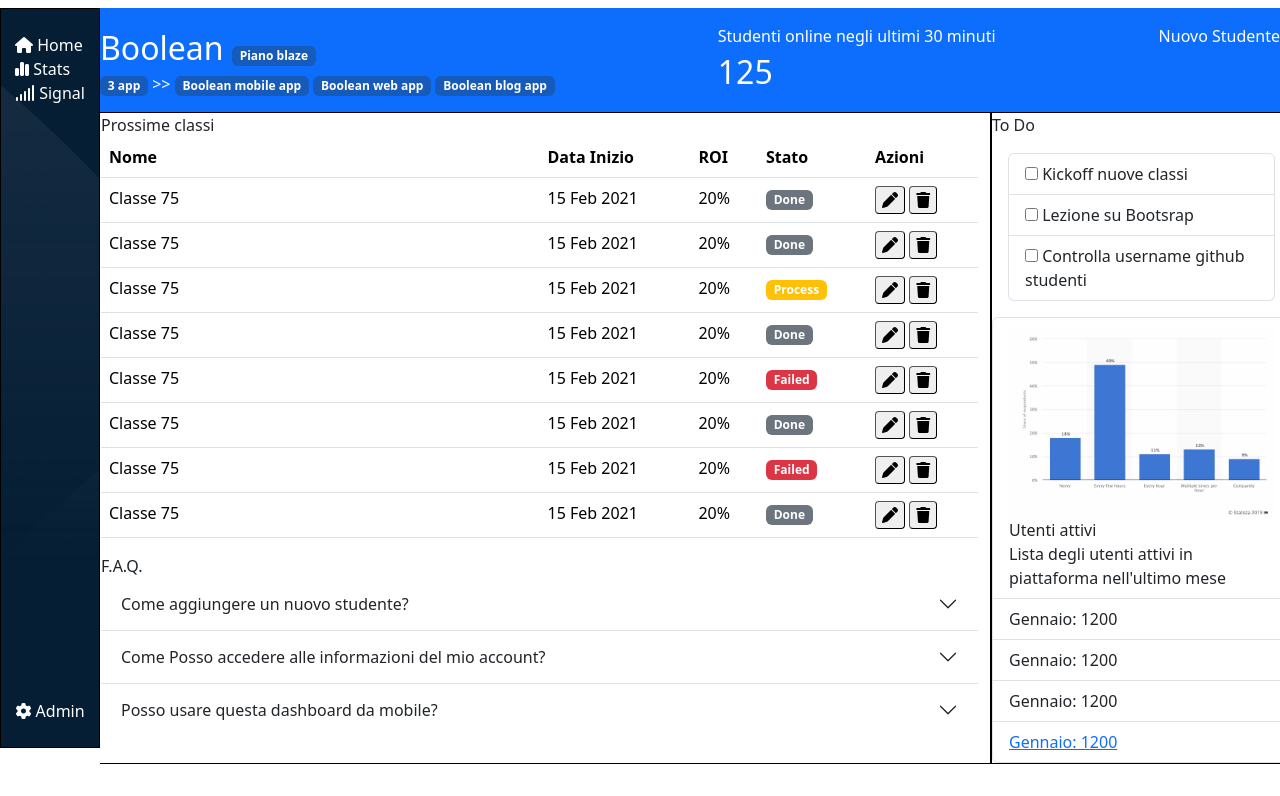
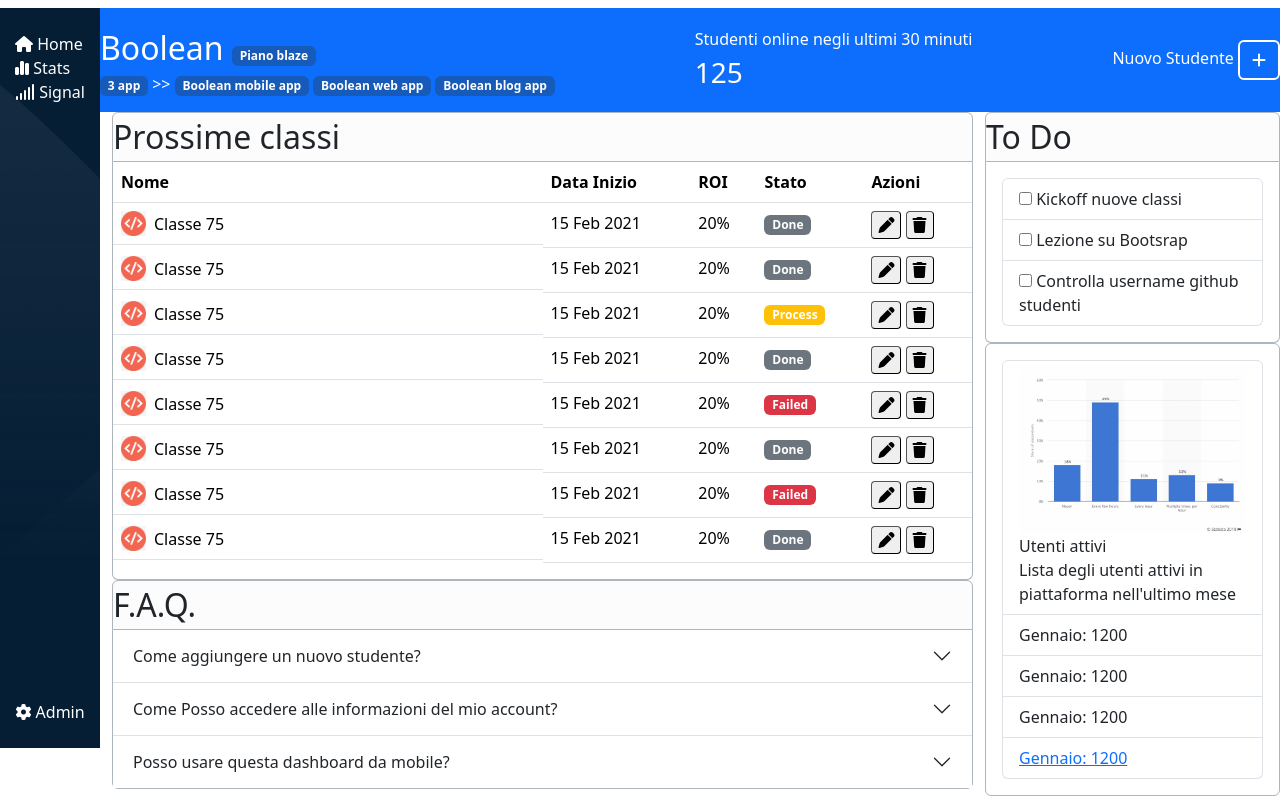
Before and after one commit to nabilmoutahir/html-css-bootstrap-dashboard, a plain HTML site: page index.html in a window 1280 px wide. Shown: the part 52-848 px from the top of the page. Before the commit the page ends 816 px from the top, so only its background shows below. Drawn offline with nearby package versions, Linux system fonts and the light colour scheme.

Commit message:
style: tables

```diff
--- a/css/style.css
+++ b/css/style.css
@@ -1,6 +1,6 @@
-.debug {
+/* .debug {
     border: 1px solid black;
-}
+} */
 
 /**** HEADER **********************************************/
 /**** NAV BAR *****/
@@ -24,3 +24,8 @@
 #dashboard {
     width: calc(100vw - 100px);
 }
+
+
+.class_avatar {
+    height: 25px;
+}
--- a/index.html
+++ b/index.html
@@ -102,7 +102,7 @@
 
             <section id="dashboard">
                 <div id="dash_student" class="bg-primary py-3">
-                    <div class="d-flex justify-content-between text-white">
+                    <div class="d-flex justify-content-between align-items-center text-white">
                         <div>
                             <div>
                                 <span class="fs-2">
@@ -126,28 +126,47 @@
                                 Studenti online negli ultimi 30 minuti
                             </div>
 
-                            <div class="fs-2">
+                            <div class="fs-3">
                                 125
                             </div>
                         </div>
 
-                        <div>
-                            <div>
+                        <div class="">
+                            <div class="d-inline">
                                 Nuovo Studente
+                            </div>
+
+                            <div class="d-inline">
+                                <button class="border border-2 border-white rounded btn btn-primary" type="button" data-bs-toggle="offcanvas" data-bs-target="#offcanvasExample" aria-controls="offcanvasExample">
+                                    <i class="fa-solid fa-plus"></i>
+                                </button>
+
+                                <div class="offcanvas offcanvas-end" tabindex="-1" id="offcanvasExample" aria-labelledby="offcanvasExampleLabel">
+                                    <div class="offcanvas-header">
+                                      <h5 class="offcanvas-title" id="offcanvasExampleLabel">Inserisci un nuovo studente</h5>
+                                      <button type="button" class="btn-close" data-bs-dismiss="offcanvas" aria-label="Close"></button>
+                                    </div>
+
+                                    <div class="offcanvas-body">
+                                      <form action="">
+                                        #
+                                      </form>
+                                    </div>
+                                  </div>
                             </div>
                         </div>
                     </div>
                 </div>
 
-                <div id="dash_tables" class=" overflow-auto">
+                <div id="dash_tables" class="container-fluid">
                     <div class="row">
-                        <div class="col-9 debug">
+                        <div class="col-9">
                             <div>
-                                <div>
+                                <div class="bg-light-subtle border rounded-top border-dark-subtle fs-2">
                                     Prossime classi
                                 </div>
 
-                                <div class="d-flex">
+                                <div class="d-flex border border-top-0 rounded-bottom border-dark-subtle">
                                     <table class="table">
                                         <thead>
                                             <tr>
@@ -157,35 +176,59 @@
 
                                         <tbody>
                                             <tr>
-                                                <td>Classe 75</td>
+                                                <td class="d-flex align-items-center">
+                                                    <img class="class_avatar" src="./img/class-avatar.jpg" alt="">
+                                                    <span class="px-2">Classe 75</span>
+                                                </td>
                                             </tr>
 
                                             <tr>
-                                                <td>Classe 75</td>
+                                                <td class="d-flex align-items-center">
+                                                    <img class="class_avatar" src="./img/class-avatar.jpg" alt="">
+                                                    <span class="px-2">Classe 75</span>
+                                                </td>
                                             </tr>
 
                                             <tr>
-                                                <td>Classe 75</td>
+                                                <td class="d-flex align-items-center">
+                                                    <img class="class_avatar" src="./img/class-avatar.jpg" alt="">
+                                                    <span class="px-2">Classe 75</span>
+                                                </td>
                                             </tr>
 
                                             <tr>
-                                                <td>Classe 75</td>
+                                                <td class="d-flex align-items-center">
+                                                    <img class="class_avatar" src="./img/class-avatar.jpg" alt="">
+                                                    <span class="px-2">Classe 75</span>
+                                                </td>
                                             </tr>
 
                                             <tr>
-                                                <td>Classe 75</td>
+                                                <td class="d-flex align-items-center">
+                                                    <img class="class_avatar" src="./img/class-avatar.jpg" alt="">
+                                                    <span class="px-2">Classe 75</span>
+                                                </td>
                                             </tr>
 
                                             <tr>
-                                                <td>Classe 75</td>
+                                                <td class="d-flex align-items-center">
+                                                    <img class="class_avatar" src="./img/class-avatar.jpg" alt="">
+                                                    <span class="px-2">Classe 75</span>
+                                                </td>
                                             </tr>
 
                                             <tr>
-                                                <td>Classe 75</td>
+                                                <td class="d-flex align-items-center">
+                                                    <img class="class_avatar" src="./img/class-avatar.jpg" alt="">
+                                                    <span class="px-2">Classe 75</span>
+                                                </td>
                                             </tr>
 
                                             <tr>
-                                                <td>Classe 75</td>
+                                                <td class="d-flex align-items-center">
+                                                    <img class="class_avatar" src="./img/class-avatar.jpg" alt="">
+                                                    <span class="px-2">Classe 75</span>
+                                                </td>
                                             </tr>
                                         </tbody>
                                     </table>
@@ -342,11 +385,11 @@
                             </div>
 
                             <div>
-                                <div>
+                                <div class="bg-light-subtle border rounded-top border-dark-subtle fs-2">
                                     F.A.Q.
                                 </div>
 
-                                <div class="accordion accordion-flush">
+                                <div class="border border-top-0 rounded-bottom border-dark-subtle accordion accordion-flush">
                                     <div class="accordion-item">
                                         <h2 class="accordion-header">
                                             <button class="accordion-button collapsed" type="button" data-bs-toggle="collapse" data-bs-target="#flush-collapseOne" aria-expanded="false" aria-controls="flush-collapseOne">
@@ -394,11 +437,11 @@
 
                         <div class="col-3 p-0 debug">
                             <div>
-                                <div>
+                                <div class="bg-light-subtle border rounded-top border-dark-subtle fs-2">
                                     To Do
                                 </div>
 
-                                <div class="p-3">
+                                <div class="p-3 border border-top-0 rounded-bottom border-dark-subtle">
                                     <ul class="list-group">
                                         <li class="list-group-item">
                                             <input type="checkbox">
@@ -416,8 +459,8 @@
                                 </div>
                             </div>
 
-                            <div>
-                                <div>
+                            <div class="p-3 border rounded border-dark-subtle">
+                                <div class="">
                                     <ul class="list-group">
                                         <li class="list-group-item">
                                             <img src="./img/stats.jpeg" class="img-fluid" alt="">
```
